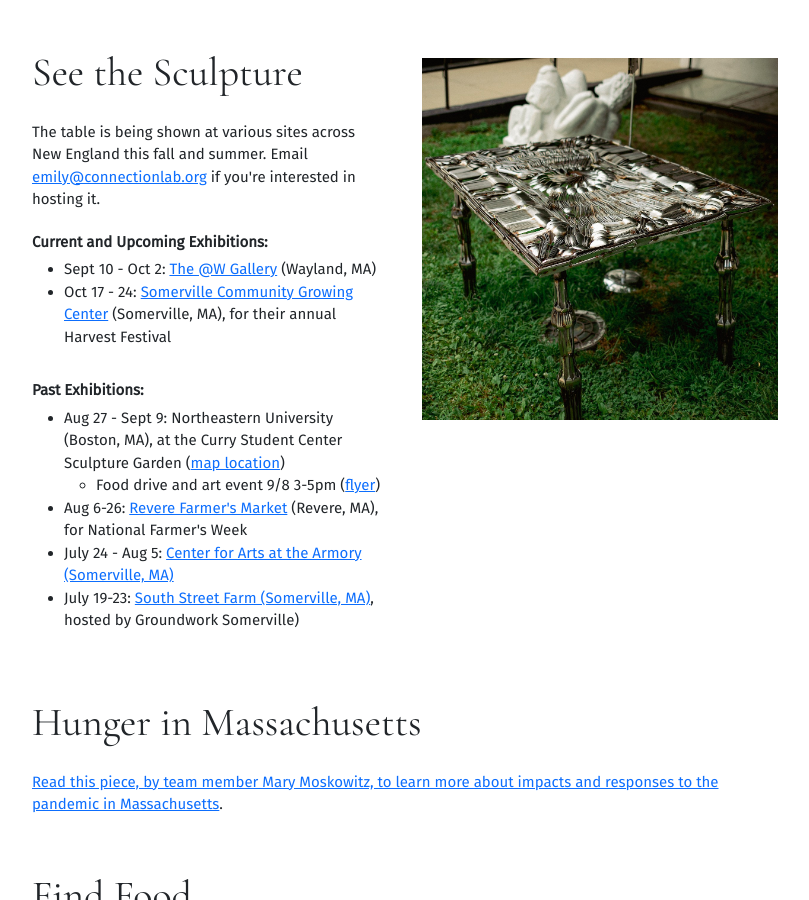
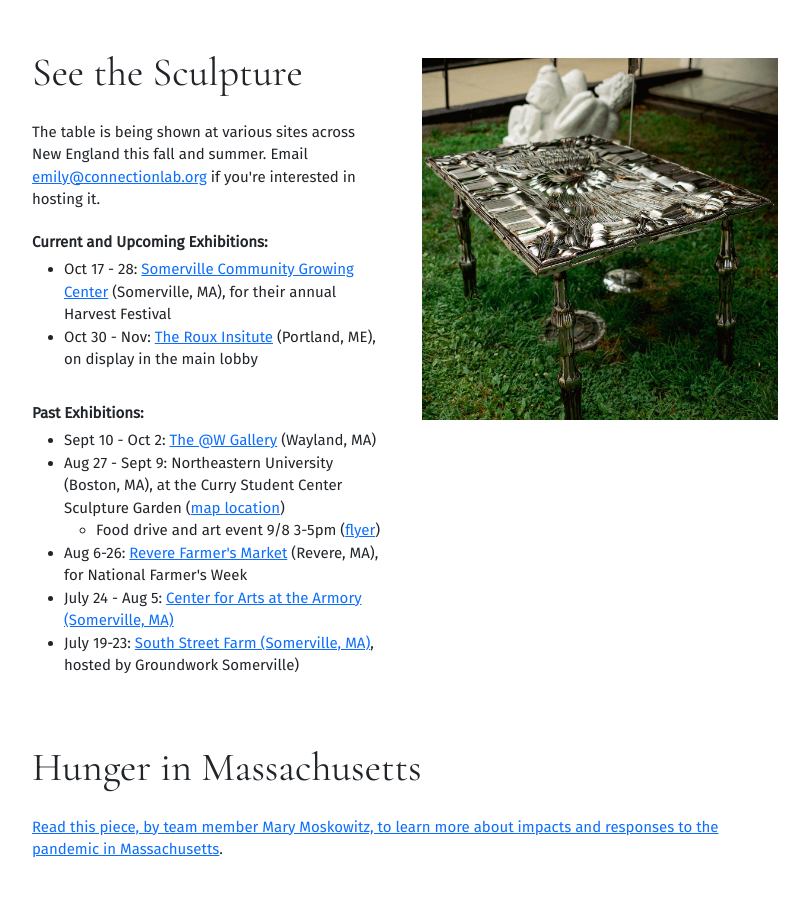
Before and after one commit to dataculturegroup/data-culture-group-website, a Jekyll site: the page 1659/index.html, which Jekyll copies as it is, in a window 1280 px wide and 900 px high, scrolled down 480 px. Shown: the whole window, without its empty margins (240-1049 px from the left). Built offline with Jekyll 4.4.1, drawn with Linux system fonts in a browser that asks for light colours.

Commit message:
1,659 calendar update

```diff
--- a/1659/index.html
+++ b/1659/index.html
@@ -102,11 +102,12 @@
             <p>The table is being shown at various sites across New England this fall and summer. Email <a href="mailto:emily@connectionlab.org">emily@connectionlab.org</a> if you're interested in hosting it.</p>
             <p><b>Current and Upcoming Exhibitions:</b></p>
             <ul>
-              <li>Sept 10 - Oct 2: <a href="https://artswayland.com">The @W Gallery</a> (Wayland, MA)</li>
-              <li>Oct 17 - 24: <a href="https://www.thegrowingcenter.org">Somerville Community Growing Center</a> (Somerville, MA), for their annual Harvest Festival</li>
+              <li>Oct 17 - 28: <a href="https://www.thegrowingcenter.org">Somerville Community Growing Center</a> (Somerville, MA), for their annual Harvest Festival</li>
+              <li>Oct 30 - Nov: <a href="https://roux.northeastern.edu">The Roux Insitute</a> (Portland, ME), on display in the main lobby</li>
             </ul>
             <p><b>Past Exhibitions:</b></p>
             <ul>
+              <li>Sept 10 - Oct 2: <a href="https://artswayland.com">The @W Gallery</a> (Wayland, MA)</li>
               <li>Aug 27 - Sept 9: Northeastern University (Boston, MA), at the Curry Student Center Sculpture Garden (<a href="https://goo.gl/maps/FcVjdh5eerQj7SJ76">map location</a>)
                 <ul>
                   <li>Food drive and art event 9/8 3-5pm (<a href="files/NU-Food-Justice-Event.pdf">flyer</a>)</li>
```
